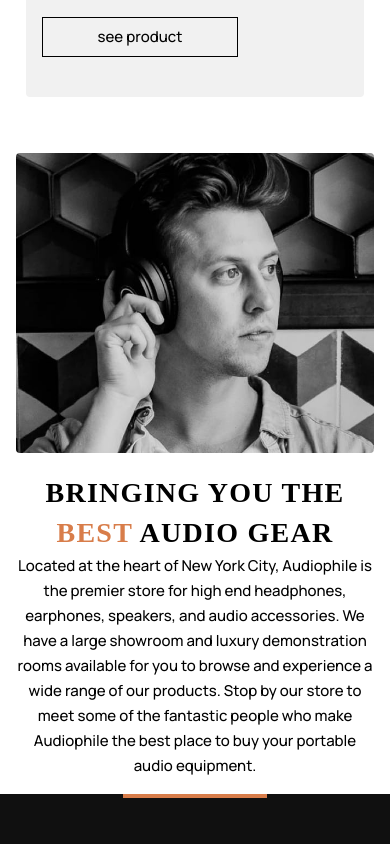
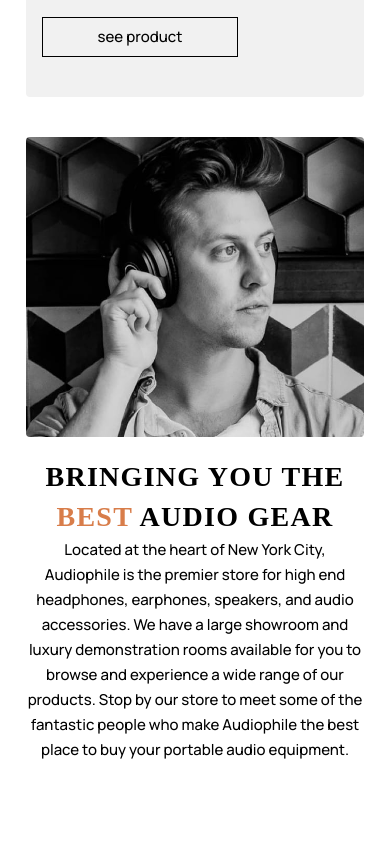
Before and after one commit to BilalHassen/audiophile-web-site, a React (Vite) app: page / in a window 390 px wide. Shown: the part 1920-2764 px from the top of the page. Built offline with nearby package versions, Linux system fonts and the light colour scheme; a web font is replaced by a local one.

Commit message:
add better responsive styling for AudiophileDescription

```diff
--- a/src/Components/AudiophileDescription/AudiophileDescription.jsx
+++ b/src/Components/AudiophileDescription/AudiophileDescription.jsx
@@ -2,6 +2,7 @@ import "./AudiophileDescription.scss";
 export default function AudiophileSescription() {
   return (
     <>
+      <div className="audiophileDescription-wrapper">
         <section className="audiophileDescription">
           <div className="audiophileDescription__img-container"></div>
           <div className="audiophileDescription__text-box">
@@ -14,13 +15,15 @@ export default function AudiophileSescription() {
             <p className="audiophileDescription__para">
               Located at the heart of New York City, Audiophile is the premier
               store for high end headphones, earphones, speakers, and audio
-            accessories. We have a large showroom and luxury demonstration rooms
-            available for you to browse and experience a wide range of our
-            products. Stop by our store to meet some of the fantastic people who
-            make Audiophile the best place to buy your portable audio equipment.
+              accessories. We have a large showroom and luxury demonstration
+              rooms available for you to browse and experience a wide range of
+              our products. Stop by our store to meet some of the fantastic
+              people who make Audiophile the best place to buy your portable
+              audio equipment.
             </p>
           </div>
         </section>
+      </div>
     </>
   );
 }
--- a/src/Components/AudiophileDescription/AudiophileDescription.scss
+++ b/src/Components/AudiophileDescription/AudiophileDescription.scss
@@ -1,43 +1,63 @@
 @use "../../styles/partials/mixins" as *;
 @use "../../styles/partials/variables" as *;
 
-.audiophileDescription {
-  display: flex;
-  flex-direction: column;
-  padding: 1.6rem;
-  gap: 2rem;
+.audiophileDescription-wrapper {
+  margin: 0 auto;
+  max-width: 340px;
+
+  @include mobile-medium {
+    padding-left: 2.6rem;
+    padding-right: 2.6rem;
+    max-width: 400px;
+  }
 
   @include mobile-large {
-    padding-left: 3rem;
-    padding-right: 3rem;
+    padding: 3rem;
+    max-width: 500px;
   }
 
   @include tablet-small {
     padding-left: 3.5rem;
     padding-right: 3.5rem;
+    max-width: 800px;
+  }
+
+  @include tablet-medium {
+    padding-left: 4.5rem;
+    padding-right: 4.5rem;
+    max-width: 1100px;
   }
 
   @include tablet-large {
-    padding-left: 8rem;
-    padding-right: 8rem;
+    padding-left: 6rem;
+    padding-right: 6rem;
+    max-width: 1300px;
   }
 
   @include desktop-small {
-    padding-left: 12rem;
-    padding-right: 12rem;
-    padding-top: 16rem;
-    flex-direction: row-reverse;
-    gap: 8rem;
-  }
-
-  @include desktop-medium {
-    padding-left: 14rem;
-    padding-right: 14rem;
+    padding-left: 15rem;
+    padding-right: 15rem;
+    max-width: 1600px;
   }
 
   @include desktop-large {
-    padding-left: 18rem;
-    padding-right: 18rem;
+    padding-left: 20rem;
+    padding-right: 20rem;
+    max-width: 2000px;
+  }
+}
+
+.audiophileDescription {
+  display: flex;
+  flex-direction: column;
+  padding-bottom: 10rem;
+  gap: 2rem;
+
+  @include desktop-small {
+    flex-direction: row-reverse;
+    gap: 8rem;
+    padding-bottom: 18rem;
+    padding-top: 18rem;
   }
 
   &__img-container {
```
Lines whose indentation alone changed are shown as unchanged.
